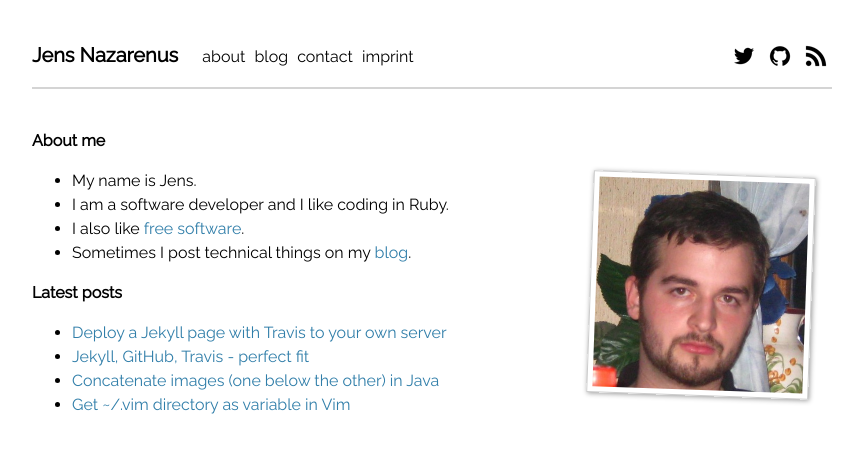
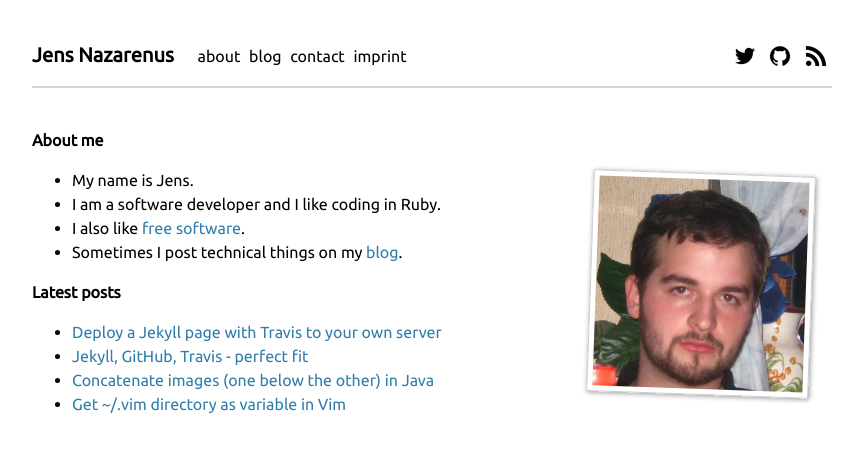
Before and after one commit to jens-na/jens-na.github.io, a Jekyll site: the page built from index.html, in a window 1280 px wide. Shown: the top 453 px of the page, without its empty margins (208-1071 px from the left). Built offline with Jekyll 4.4.1, drawn with Linux system fonts in a browser that asks for light colours.

Commit message:
Ubuntu font

```diff
--- a/_layouts/default.html
+++ b/_layouts/default.html
@@ -5,7 +5,7 @@
 <meta charset="utf-8"/>
 <link rel="stylesheet" href="/css/style.css" type="text/css">
 <link rel="stylesheet" href="/css/code.css" type="text/css">
-<link href='http://fonts.googleapis.com/css?family=Raleway' rel='stylesheet' type='text/css'>
+<link href='http://fonts.googleapis.com/css?family=Ubuntu' rel='stylesheet' type='text/css'>
 </head>
 <body>
 <div class="container">
--- a/css/style.css
+++ b/css/style.css
@@ -1,5 +1,5 @@
 body {
-  font-family: 'Raleway', sans-serif;
+  font-family: 'Ubuntu', sans-serif;
   line-height: 1.5;
   font-size:1.0em
 }
@@ -28,6 +28,17 @@
 a {
   color: #307EA9;
   text-decoration: none;
+}
+
+blockquote {
+  background: #f9f9f9;
+  border-left: 2px solid #ccc;
+  margin: 1.5em 10px;
+  padding: 0.4em 10px;
+}
+
+blockquote p {
+  display: inline;
 }
 
 .wrapper {
```
